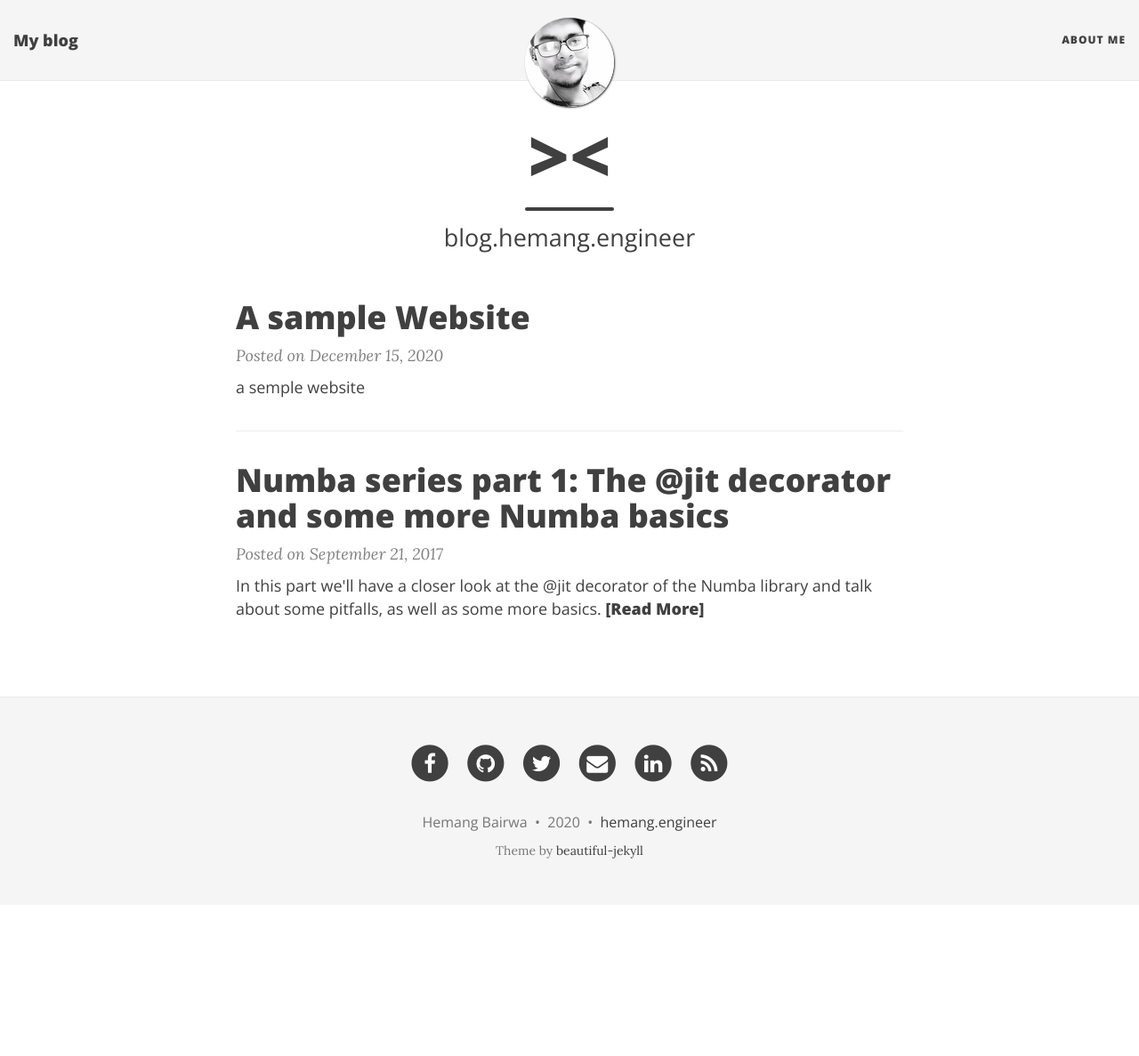
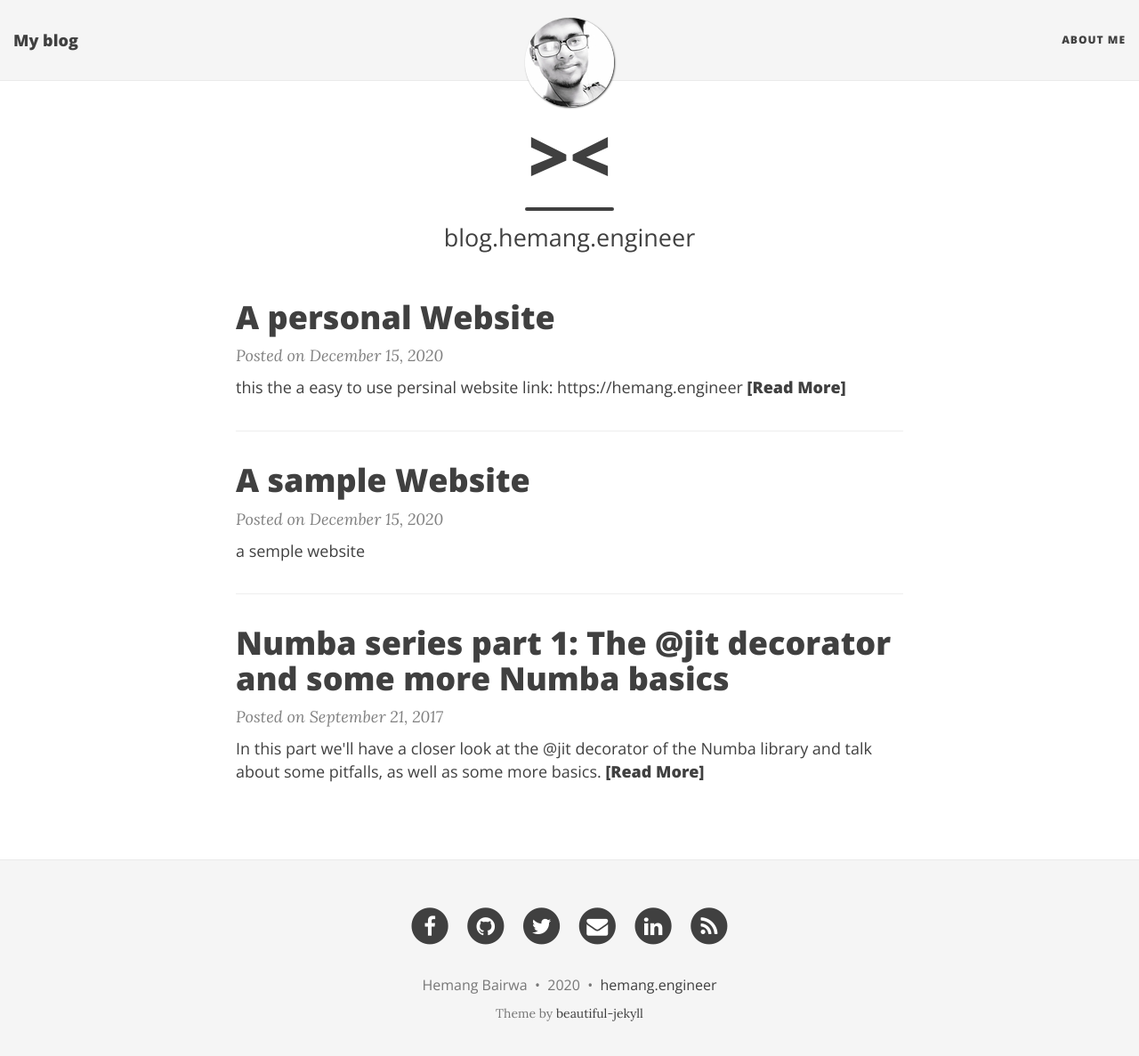
Before and after one commit to hemang-2001/blog, a Jekyll site: the page built from index.html, in a window 1280 px wide and 1200 px high. Shown: the top 1187 px of the window at 89% size. Built offline with Jekyll 4.4.1, drawn with Linux system fonts in a browser that asks for light colours; nearby versions of some CDN libraries; the list of posts is cut into pages by our own code.

Commit message:
Update 2020-12-18-a-sample-project.md

```diff
--- a/_posts/2020/2020-12-18-a-sample-project.md
+++ b/_posts/2020/2020-12-18-a-sample-project.md
@@ -1,8 +1,13 @@
 ---
 layout: post
-published: false
-title: A sample Project
+title: 'A personal Website'
+date: '2020-12-15 21:41'
+excerpt: >-
+  this the a easy to use persinal website
+  link: https://hemang.engineer
+comments: true
 ---
 ## A New Post
+link: https://hemang.engineer
 
 Enter text in [Markdown](http://daringfireball.net/projects/markdown/). Use the toolbar above, or click the **?** button for formatting help.
```
